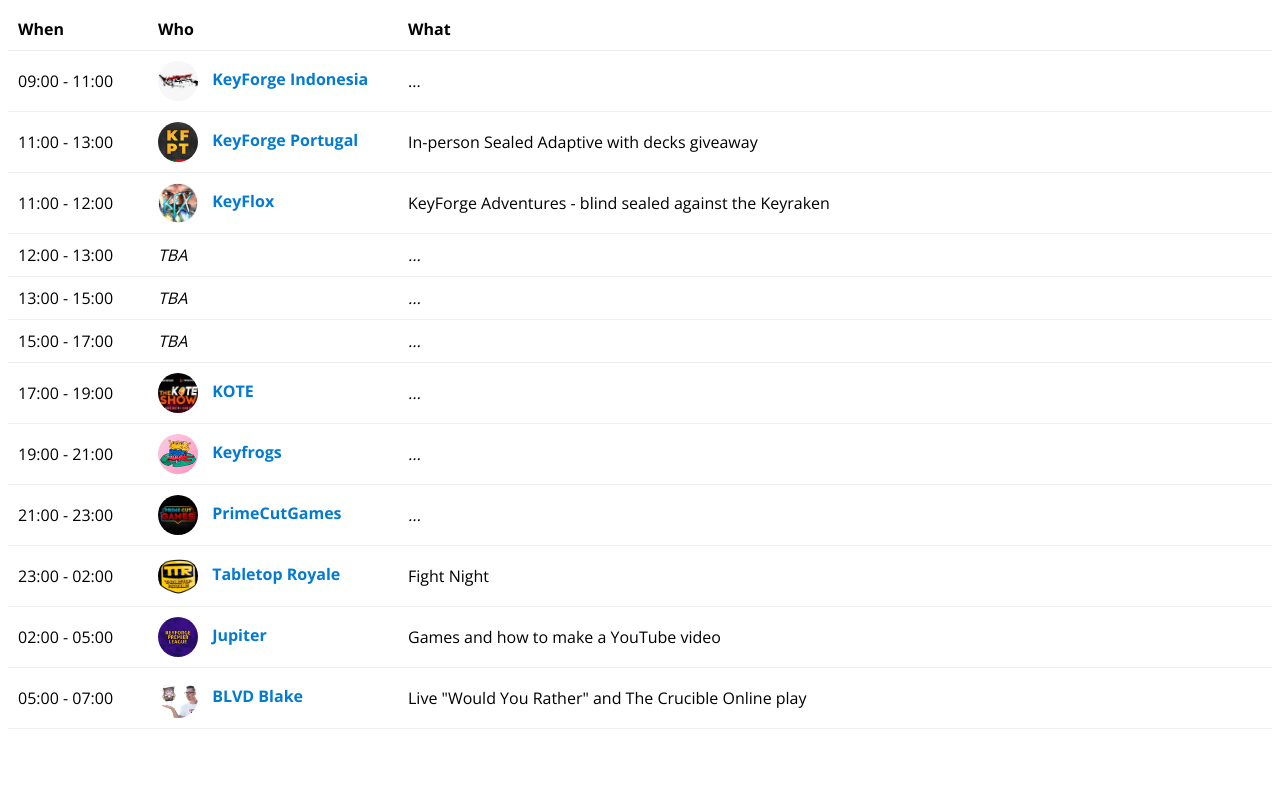
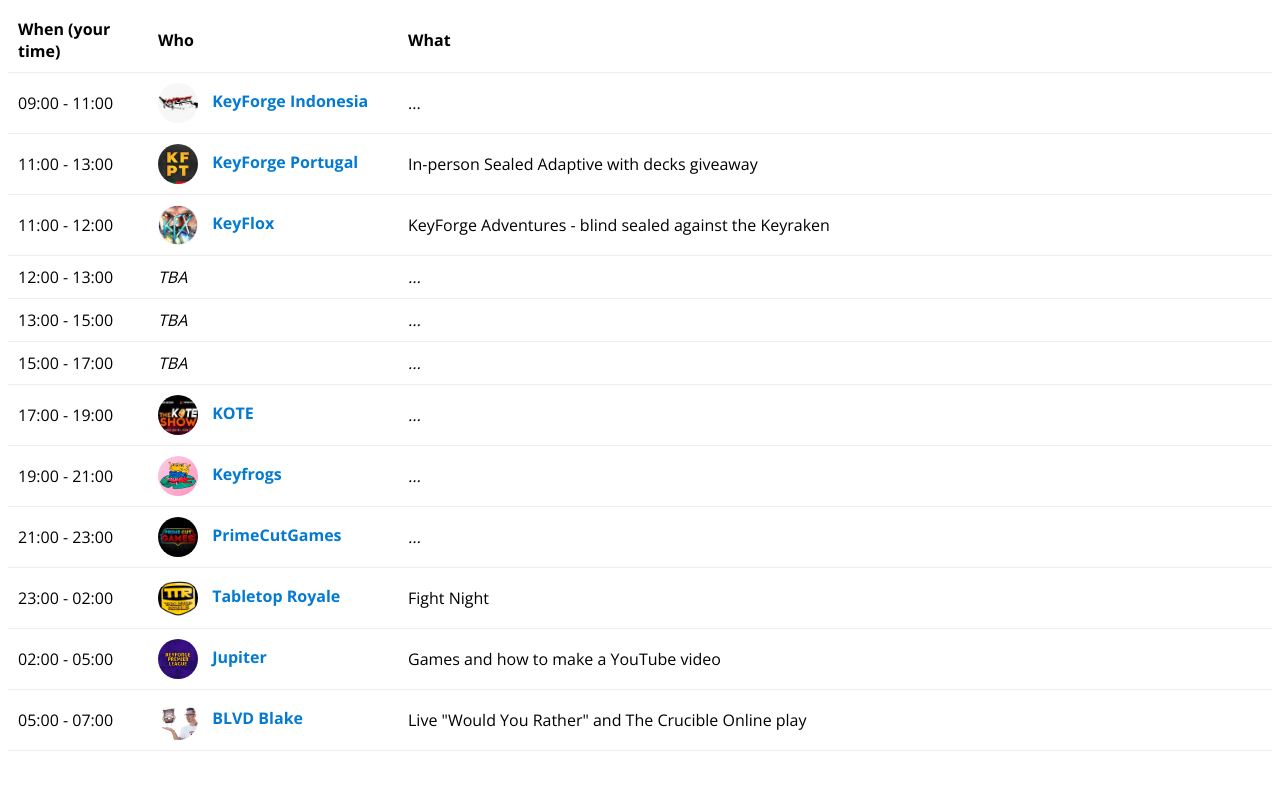
Before and after one commit to keyforge-portugal/24-schedule, a plain HTML site: page index.html in a window 1280 px wide. Drawn offline with nearby package versions, Linux system fonts and the light colour scheme.

Commit message:
Your time

```diff
--- a/index.html
+++ b/index.html
@@ -6,7 +6,7 @@
     <table>
       <thead>
         <tr>
-          <td>When</td><td>Who</td><td>What</td>
+          <td>When (your time)</td><td>Who</td><td>What</td>
         </tr>
       </thead>
       <tbody>
```
